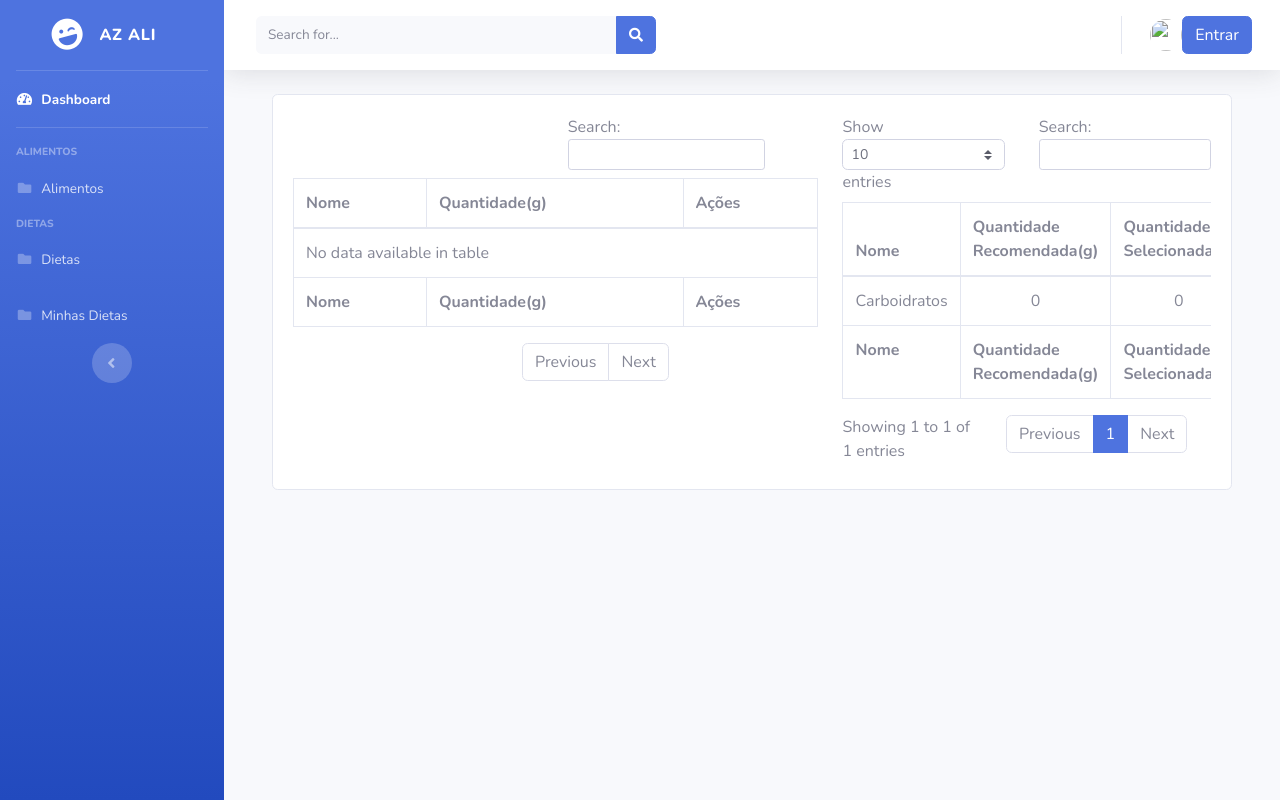
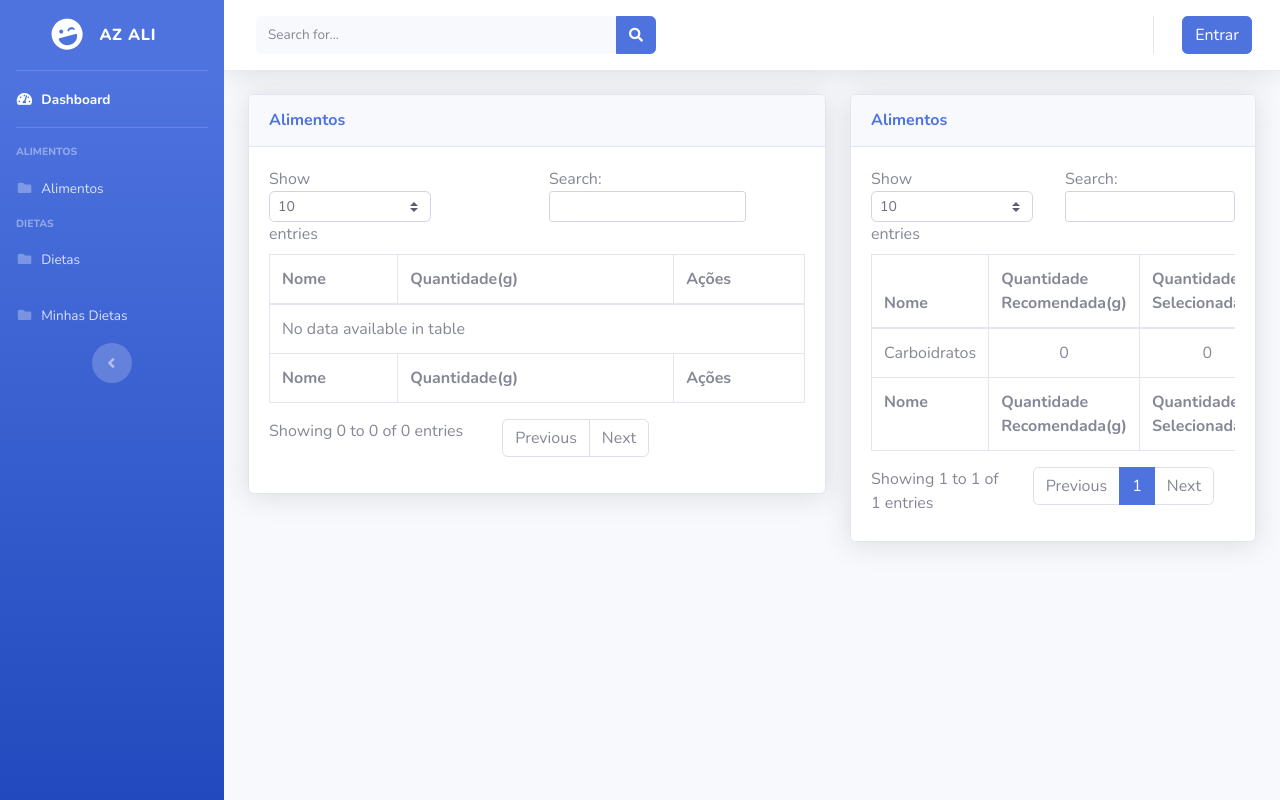
Before and after one commit to rodrigues87/alimentostaco, a Django app: page /alimentos/create in a window 1280 px wide. Run offline with Django 3.2, Linux system fonts and the light colour scheme; some libraries are stand-ins or nearby versions.

Commit message:
Adicionando template

```diff
--- a/templates/base.html
+++ b/templates/base.html
@@ -274,16 +274,18 @@
                                     -->
                                     {% if not picture %}
                                         <img class="img-profile rounded-circle"
-                                         src="{% static 'img/User_icon_BLACK-01.png' %}">
-                                        {% endif %}
+                                         src="{% static '/img/User_icon_BLACK-01.png' %}">
 
                                     {% else %}
                                         <img class="img-profile rounded-circle"
                                          src="{{ picture }}">
+                                        {% endif %}
+                                    {% else %}
                                     <button class="btn btn-primary"
                                             onclick="window.location.href='/usuarios/login';">
                                         Entrar
                                     </button>
+
 
                                     {% endif %}
 
--- a/templates/dietas/dieta-form.html
+++ b/templates/dietas/dieta-form.html
@@ -2,13 +2,16 @@
 {% load static %}
 
 {% block content %}
-<div class="container">
-    <div class="card">
-        <div class="card-body card-block">
+
     <div class="row">
     <div class="col-sm-7">
+    <div class="card shadow mb-4">
+        <div class="card-header py-3">
+            <h6 class="m-0 font-weight-bold text-primary">Alimentos</h6>
+        </div>
+        <div class="card-body">
             <div class="table-responsive">
-                        <table class="table table-bordered" id="example" width="100%" cellspacing="0">
+                <table class="table table-bordered" id="alimentos" width="100%" cellspacing="0">
                     <thead>
                     <tr>
                         <th>Nome</th>
@@ -25,7 +28,7 @@
                     </tr>
                     </tfoot>
                     <tbody>
-                            {{ picture }}
+
                     {% for alimento in alimentos %}
                         <tr>
                             <td>
@@ -35,10 +38,11 @@
 
                             </td>
                             <td>
-                                        <input type="number" maxlength="10000" value="100">
+                                <input type="number" min="1" max="10000" size="5" style="width: 6em;" value="100">
                             </td>
                             <td class="text-center">
-                                        <input type="checkbox" id="checkbox1" name="checkbox1" onclick="checkAlert({{ alimento.id }},{{ dieta.id }})">
+                                <input type="checkbox" id="checkbox1" name="checkbox1"
+                                       onclick="checkAlert({{ alimento.id }},{{ dieta.id }})">
                             </td>
 
                         </tr>
@@ -49,9 +53,16 @@
                 </table>
             </div>
         </div>
+    </div>
+    </div>
         <div class="col-sm-5">
+                <div class="card shadow mb-4">
+        <div class="card-header py-3">
+            <h6 class="m-0 font-weight-bold text-primary">Alimentos</h6>
+        </div>
+        <div class="card-body">
             <div class="table-responsive">
-                        <table class="table table-bordered" id="dataTable" width="100%" cellspacing="0">
+                <table class="table table-bordered" id="tabela_alimentar" width="100%" cellspacing="0">
                     <thead>
                     <tr>
                         <th>Nome</th>
@@ -83,21 +94,20 @@
                     </tbody>
                 </table>
             </div>
-
-                </div>
-            </div>
         </div>
                 </div>
 
         </div>
 
+    </div>
+
     <script>
-    function checkAlert(id_alimento,id_dieta) {
+        function checkAlert(id_alimento, id_dieta) {
             const csrftoken = getCookie('csrftoken');
-        if(document.getElementById('checkbox1').checked === true){
+            if (document.getElementById('checkbox1').checked === true) {
                 $.ajax({
                     type: "POST",
-              url: "/dietas/add_alimento_dieta/"+id_alimento+"/"+id_dieta,
+                    url: "/dietas/add_alimento_dieta/" + id_alimento + "/" + id_dieta,
                     data: {
                         csrfmiddlewaretoken: csrftoken,
                     },
@@ -105,12 +115,12 @@
                         $('#message').html("<h2>Contact Form Submitted!</h2>")
                     }
                 });
-        }
-        else{
-            alert("uncheked"+id_alimento)
+            } else {
+                alert("uncheked" + id_alimento)
             }
 
         }
+
         function getCookie(name) {
             let cookieValue = null;
             if (document.cookie && document.cookie !== '') {
@@ -136,12 +146,15 @@
     <script src="{% static "js/demo/datatables-demo.js" %}"></script>
 
     <script>
-    $(document).ready(function() {
-    $('#example').dataTable({
-        "bLengthChange": false,
-        "bFilter": true,
-        "bInfo": false,
-        "bAutoWidth": false });
+
+        $(document).ready(function () {
+            $('#alimentos').dataTable({
+
             });
+            $('#tabela_alimentar').dataTable({
+
+            });
+        });
+
     </script>
 {% endblock %}
```
Also changed, not shown: 1 other file. Lines whose indentation alone changed are shown as unchanged.
